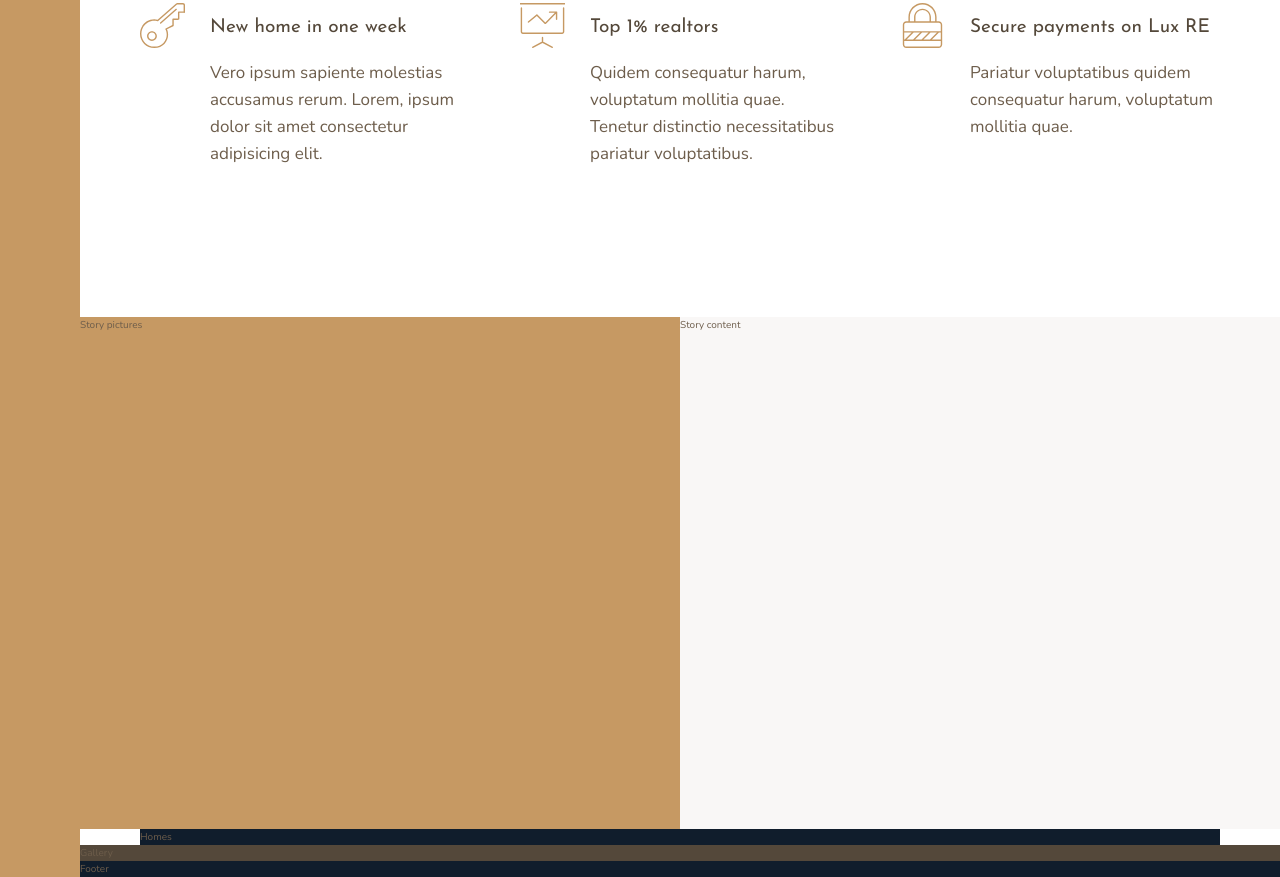
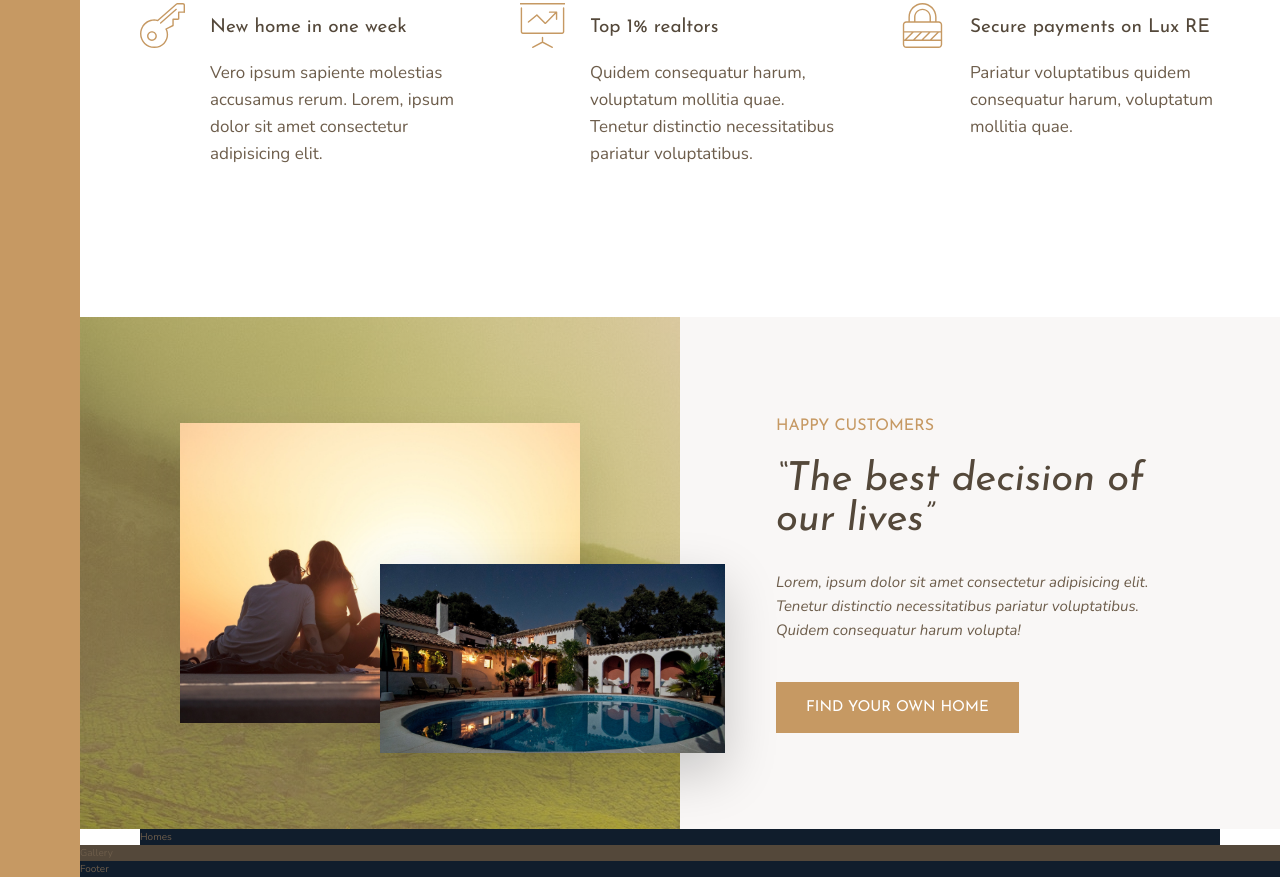
Before and after one commit to CronosMedia/RealEstate, a website: page index.html in a window 1280 px wide. Shown: the part 991-1868 px from the top of the page. Drawn offline with nearby package versions, Linux system fonts and the light colour scheme.

Commit message:
The "Story" section done

```diff
--- a/index.html
+++ b/index.html
@@ -89,9 +89,31 @@
       </div>
     </section>
 
-    <div class="story__pictures">Story pictures</div>
+    <div class="story__pictures">
+      <img
+        src="img/story-1.jpeg"
+        alt="Couple with new house"
+        class="story__img--1"
+      />
+      <img
+        src="img/story-2.jpeg"
+        alt="Couple with new house"
+        class="story__img--2"
+      />
+    </div>
 
-    <div class="story__content">Story content</div>
+    <div class="story__content">
+      <h3 class="heading-3 mb-sm">Happy Customers</h3>
+      <h2 class="heading-2 heading-2--dark mb-md">
+        &ldquo;The best decision of our lives&rdquo;
+      </h2>
+      <p class="story__text">
+        Lorem, ipsum dolor sit amet consectetur adipisicing elit. Tenetur
+        distinctio necessitatibus pariatur voluptatibus. Quidem consequatur
+        harum volupta!
+      </p>
+      <button class="btn">Find your own home</button>
+    </div>
 
     <section class="homes">Homes</section>
 
--- a/sass/_story.scss
+++ b/sass/_story.scss
@@ -2,10 +2,53 @@
   &__pictures {
     background-color: $color-primary;
     grid-column: full-start / col-end 4;
+    background-image: linear-gradient(
+        rgba($color-primary, 0.5),
+        rgba($color-primary, 0.5)
+      ),
+      url(../img/back.jpg);
+
+    display: grid;
+    grid-template-rows: repeat(6, 1fr);
+    grid-template-columns: repeat(6, 1fr);
+    align-items: center;
+  }
+
+  &__img--1 {
+    width: 100%;
+    grid-row: 2 / 6;
+    grid-column: 2 / 6;
+    box-shadow: 0 2rem 5rem rgba(#000000, 0.1);
+  }
+
+  &__img--2 {
+    width: 115%;
+    grid-row: 4 / 6;
+    grid-column: 4 / 7;
+    z-index: 20;
+    box-shadow: 0 2rem 5rem rgba(#000000, 0.2);
   }
 
   &__content {
     background-color: $color-grey-light-1;
     grid-column: col-start 5 / full-end;
+
+    padding: 6rem 12vh;
+    /*
+    display: flex;
+    flex-direction: column;
+    justify-content: center;
+    align-items: flex-start;
+    */
+
+    display: grid;
+    align-content: center;
+    justify-items: start;
+  }
+
+  &__text {
+    font-size: 1.5rem;
+    font-style: italic;
+    margin-bottom: 4rem;
   }
 }
--- a/sass/_typography.scss
+++ b/sass/_typography.scss
@@ -9,10 +9,24 @@
 
 .heading-2 {
   @extend %heading;
+  font-size: 4rem;
+  font-style: italic;
+  line-height: 1;
+
+  &--light {
+    color: $color-grey-light-1;
+  }
+
+  &--dark {
+    color: $color-grey-dark-1;
+  }
 }
 
 .heading-3 {
   @extend %heading;
+  font-size: 1.6rem;
+  color: $color-primary;
+  text-transform: uppercase;
 }
 
 .heading-4 {
@@ -27,3 +41,36 @@
     color: $color-grey-dark-1;
   }
 }
+
+.btn {
+  background-color: $color-primary;
+  color: #ffffff;
+  border: none;
+  border-radius: 0;
+  font-family: $font-display;
+  font-size: 1.5rem;
+  text-transform: uppercase;
+  padding: 1.8rem 3rem;
+  cursor: pointer;
+  transition: all 0.2s;
+
+  &:hover {
+    background-color: $color-primary-dark;
+  }
+}
+
+.mb-sm {
+  margin-bottom: 2rem;
+}
+
+.mb-md {
+  margin-bottom: 3rem;
+}
+
+.mb-lg {
+  margin-bottom: 4rem;
+}
+
+.mb-hg {
+  margin-bottom: 8rem;
+}
```
Also changed, not shown: css/style.css.
